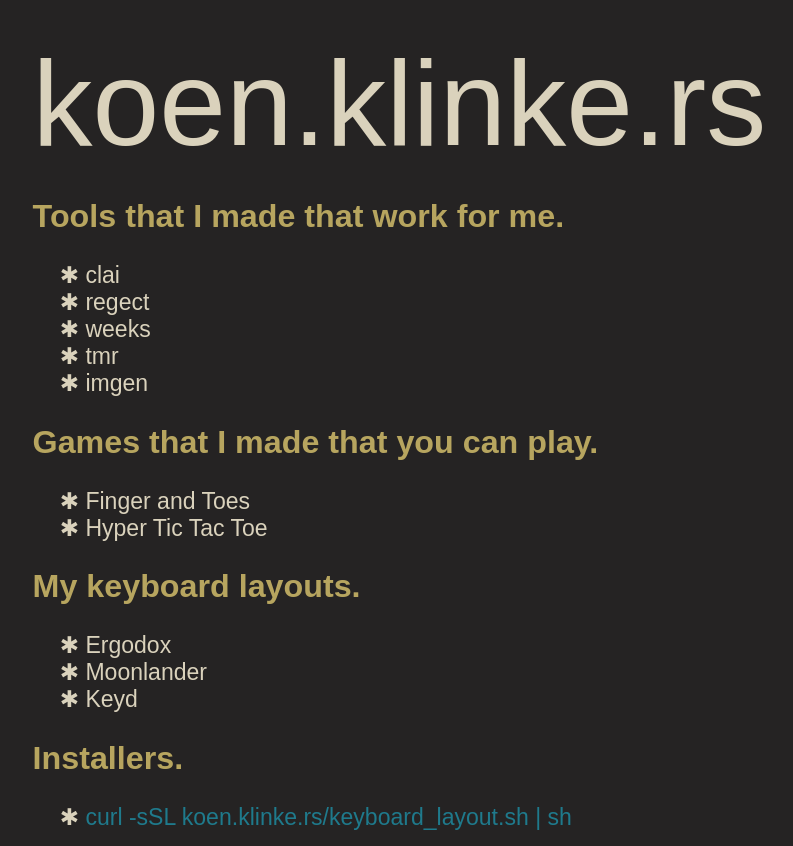
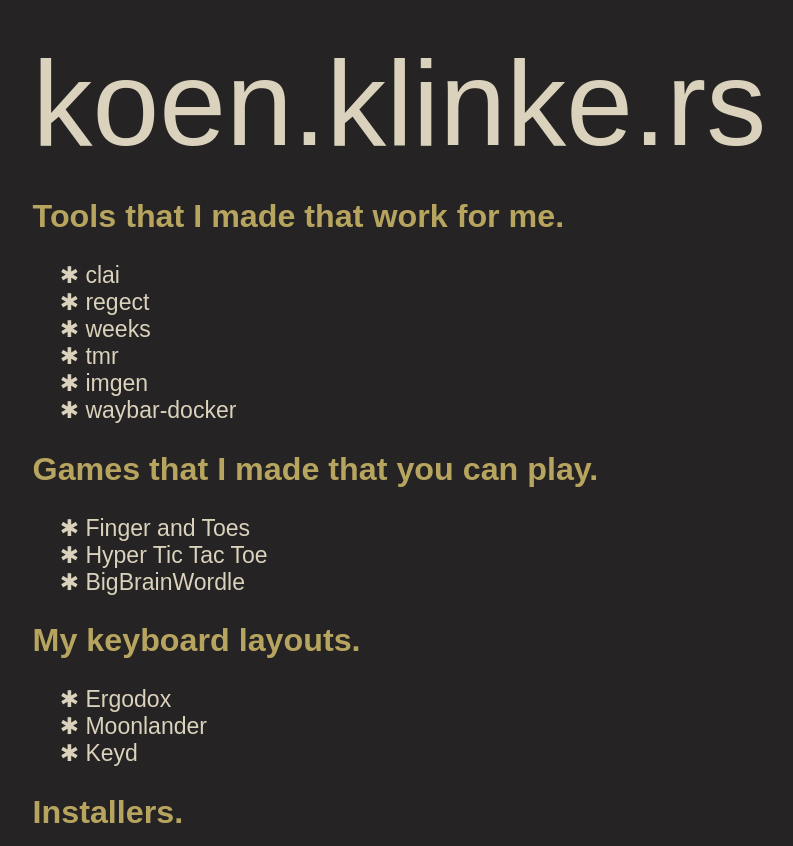
Before and after one commit to kloki/kloki.github.io, a plain HTML site: page index.html in a window 1280 px wide. Shown: the top 846 px of the page, without its empty margins (1-794 px from the left). Drawn offline with Linux system fonts and the light colour scheme; a web font is replaced by a local one.

Commit message:
update projects

```diff
--- a/index.html
+++ b/index.html
@@ -27,6 +27,7 @@
           <li><a href="https://github.com/kloki/weeks">weeks</a></li>
           <li><a href="https://github.com/kloki/tmr">tmr</a></li>
           <li><a href="https://github.com/kloki/imgen">imgen</a></li>
+          <li><a href="https://github.com/kloki/waybar-docker">waybar-docker</a></li>
         </ul>
       </section>
       <section>
@@ -40,6 +41,11 @@
           <li>
             <a href="https://koen.klinke.rs/hyper-tic-tac-toe/"
               >Hyper Tic Tac Toe</a
+            >
+          </li>
+          <li>
+            <a href="https://github.com/kloki/bigbrainwordle"
+              >BigBrainWordle</a
             >
           </li>
         </ul>
```
